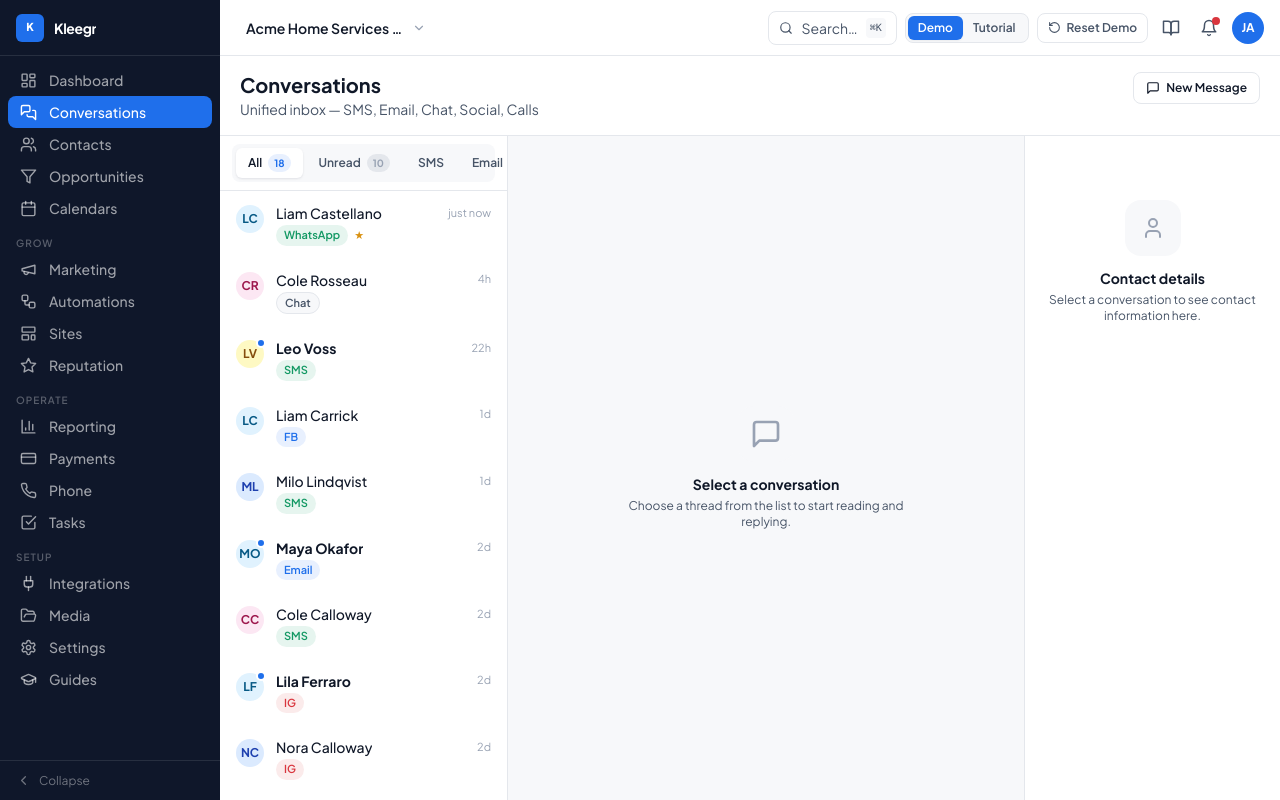
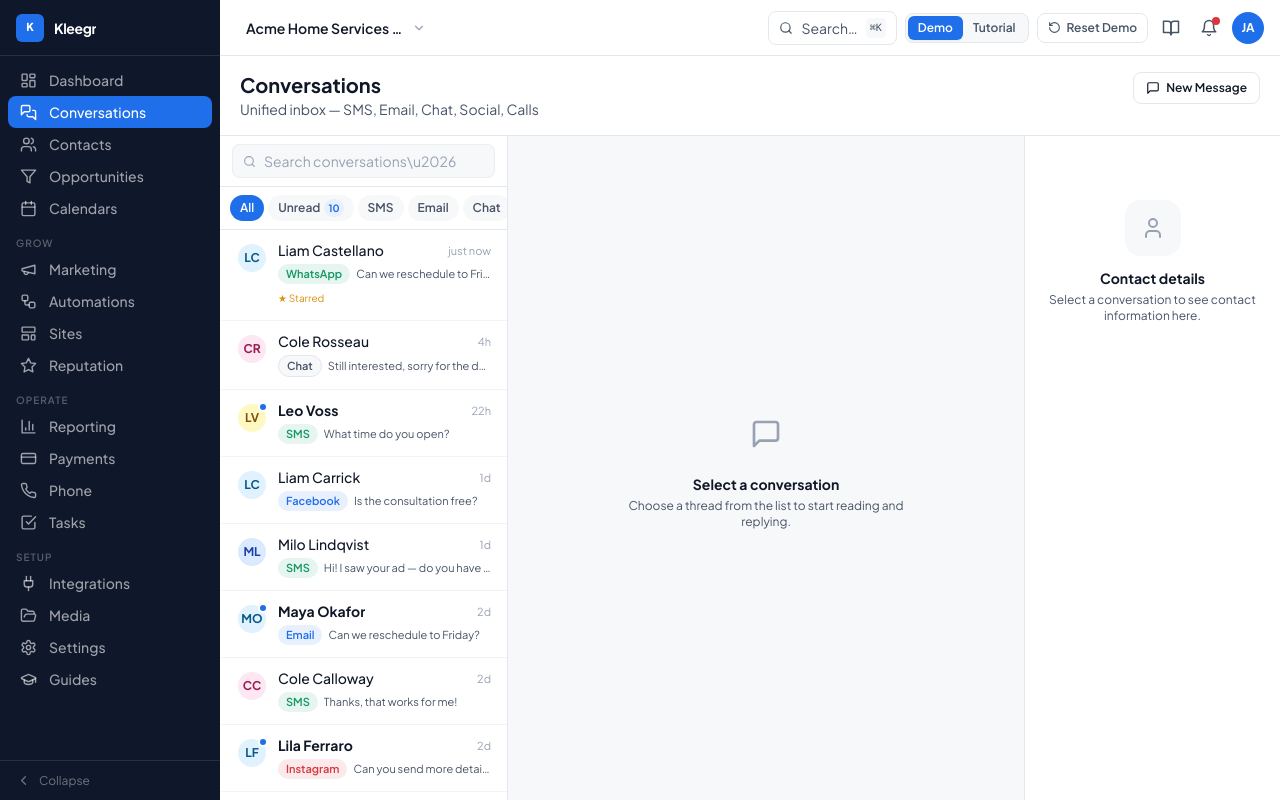
Before and after one commit to kleegr/kleegr-ghl-mock, a React (Vite) app: page /conversations in a window 1280 px wide. Built offline with nearby package versions, Linux system fonts and the light colour scheme.

Commit message:
feat(conversations): add search, fix threadItem tour attr, expand channel filters

```diff
--- a/src/modules/conversations/components/ConversationList.tsx
+++ b/src/modules/conversations/components/ConversationList.tsx
@@ -1,26 +1,30 @@
 /**
  * ConversationList — left pane of the Conversations inbox.
  *
- * Shows channel filter tabs (pill variant) and a scrollable list of
+ * Shows a search bar, channel filter pills, and a scrollable list of
  * conversation items. Selecting an item marks it read and calls onSelect.
+ *
+ * data-tour targets:
+ *  conversations.list     — outer wrapper
+ *  conversations.filters  — channel filter strip
+ *  conversations.threadItem — each conversation button
  */
-import { useMemo } from 'react';
-import { MessageSquare } from 'lucide-react';
-import { Avatar, Badge, EmptyState, Tabs } from '@/components/ui/primitives';
-import type { TabItem } from '@/components/ui/primitives';
+import { useMemo, useState } from 'react';
+import { MessageSquare, Search, X } from 'lucide-react';
+import { Avatar, Badge, EmptyState } from '@/components/ui/primitives';
 import { useStore } from '@/store/useStore';
 import { cx, relativeTime, fullName } from '@/utils';
 import type { Channel } from '@/types';
 import type { ConvFilter } from '../Conversations';
 
-// ── Channel display metadata ─────────────────────────────────────────────────
+// ── Channel display metadata ──────────────────────────────────────────────────
 
 const CHANNEL_LABELS: Record<Channel, string> = {
   sms:       'SMS',
   email:     'Email',
   webchat:   'Chat',
-  facebook:  'FB',
-  instagram: 'IG',
+  facebook:  'Facebook',
+  instagram: 'Instagram',
   whatsapp:  'WhatsApp',
   call:      'Call',
 };
@@ -37,7 +41,21 @@ const CHANNEL_TONES: Record<Channel, ToneValue> = {
   call:      'warn',
 };
 
-// ── Props ────────────────────────────────────────────────────────────────────
+// ── Filter tab config ─────────────────────────────────────────────────────────
+
+const FILTER_TABS: { id: ConvFilter; label: string }[] = [
+  { id: 'all',       label: 'All' },
+  { id: 'unread',    label: 'Unread' },
+  { id: 'sms',       label: 'SMS' },
+  { id: 'email',     label: 'Email' },
+  { id: 'webchat',   label: 'Chat' },
+  { id: 'facebook',  label: 'FB' },
+  { id: 'instagram', label: 'IG' },
+  { id: 'whatsapp',  label: 'WhatsApp' },
+  { id: 'call',      label: 'Calls' },
+];
+
+// ── Props ─────────────────────────────────────────────────────────────────────
 
 interface ConversationListProps {
   selectedId: string | null;
@@ -46,7 +64,7 @@ interface ConversationListProps {
   onSelect: (id: string) => void;
 }
 
-// ── Component ────────────────────────────────────────────────────────────────
+// ── Component ─────────────────────────────────────────────────────────────────
 
 export function ConversationList({
   selectedId,
@@ -54,29 +72,56 @@ export function ConversationList({
   onFilterChange,
   onSelect,
 }: ConversationListProps) {
-  const conversations    = useStore((s) => s.conversations);
-  const contacts         = useStore((s) => s.contacts);
+  const conversations        = useStore((s) => s.conversations);
+  const contacts             = useStore((s) => s.contacts);
+  const messages             = useStore((s) => s.messages);
   const markConversationRead = useStore((s) => s.markConversationRead);
+
+  const [search, setSearch] = useState('');
 
   const unreadCount = useMemo(
     () => conversations.filter((c) => c.unread).length,
     [conversations],
   );
 
+  // Pre-compute last message per conversation to show as preview
+  const lastMsgBody = useMemo(() => {
+    const map = new Map<string, string>();
+    messages.forEach((m) => {
+      const existing = map.get(m.conversationId);
+      // Keep the latest message (messages array is not sorted, so compare by id suffix isn't reliable —
+      // we rely on insertion order and always overwrite, since seed sorts conversations desc)
+      if (!existing) map.set(m.conversationId, m.direction === 'outbound' ? `You: ${m.body}` : m.body);
+    });
+    return map;
+  }, [messages]);
+
   const filtered = useMemo(() => {
-    if (filter === 'all') return conversations;
-    if (filter === 'unread') return conversations.filter((c) => c.unread);
-    return conversations.filter((c) => c.channel === (filter as Channel));
-  }, [conversations, filter]);
+    let list = [...conversations];
 
-  const filterTabs: TabItem[] = [
-    { id: 'all',     label: 'All',    count: conversations.length },
-    { id: 'unread',  label: 'Unread', count: unreadCount },
-    { id: 'sms',     label: 'SMS' },
-    { id: 'email',   label: 'Email' },
-    { id: 'webchat', label: 'Chat' },
-    { id: 'call',    label: 'Calls' },
-  ];
+    // Channel / meta filter
+    if (filter === 'unread') {
+      list = list.filter((c) => c.unread);
+    } else if (filter !== 'all') {
+      list = list.filter((c) => c.channel === (filter as Channel));
+    }
+
+    // Search by contact name / email / phone
+    const q = search.trim().toLowerCase();
+    if (q) {
+      list = list.filter((conv) => {
+        const contact = contacts.find((c) => c.id === conv.contactId);
+        if (!contact) return false;
+        return (
+          fullName(contact).toLowerCase().includes(q) ||
+          contact.email.toLowerCase().includes(q) ||
+          contact.phone.includes(q)
+        );
+      });
+    }
+
+    return list;
+  }, [conversations, contacts, filter, search]);
 
   function handleSelect(id: string) {
     markConversationRead(id);
@@ -86,17 +131,68 @@ export function ConversationList({
   return (
     <div className="flex h-full flex-col" data-tour="conversations.list">
 
-      {/* Channel filter tabs */}
+      {/* Search bar */}
+      <div className="shrink-0 border-b border-line bg-surface px-3 py-2">
+        <div className="flex items-center gap-2 rounded-lg border border-line/60 bg-surface-sunken px-2.5 py-1.5">
+          <Search size={13} className="shrink-0 text-ink-subtle" aria-hidden />
+          <input
+            type="text"
+            value={search}
+            onChange={(e) => setSearch(e.target.value)}
+            placeholder="Search conversations\u2026"
+            aria-label="Search conversations"
+            className="min-w-0 flex-1 bg-transparent text-sm text-ink placeholder:text-ink-subtle outline-none"
+          />
+          {search && (
+            <button
+              type="button"
+              onClick={() => setSearch('')}
+              aria-label="Clear search"
+              className="shrink-0 text-ink-subtle hover:text-ink"
+            >
+              <X size={12} />
+            </button>
+          )}
+        </div>
+      </div>
+
+      {/* Channel filter pills */}
       <div
-        className="shrink-0 overflow-x-auto border-b border-line bg-surface px-3 py-2"
+        className="shrink-0 overflow-x-auto border-b border-line bg-surface px-2.5 py-2"
         data-tour="conversations.filters"
+        style={{ scrollbarWidth: 'none' }}
       >
-        <Tabs
-          tabs={filterTabs}
-          active={filter}
-          onChange={onFilterChange}
-          variant="pill"
-        />
+        <div className="flex gap-1">
+          {FILTER_TABS.map((tab) => {
+            const isActive = filter === tab.id;
+            const isUnread = tab.id === 'unread';
+            return (
+              <button
+                key={tab.id}
+                type="button"
+                onClick={() => onFilterChange(tab.id)}
+                className={cx(
+                  'inline-flex shrink-0 items-center gap-1 rounded-full px-2.5 py-1 text-xs font-semibold transition-colors',
+                  isActive
+                    ? 'bg-brand text-brand-fg'
+                    : 'bg-surface-sunken text-ink-muted hover:text-ink',
+                )}
+              >
+                {tab.label}
+                {isUnread && unreadCount > 0 && (
+                  <span
+                    className={cx(
+                      'rounded-full px-1 py-px text-[10px] font-bold',
+                      isActive ? 'bg-white/20 text-white' : 'bg-brand-soft text-brand',
+                    )}
+                  >
+                    {unreadCount}
+                  </span>
+                )}
+              </button>
+            );
+          })}
+        </div>
       </div>
 
       {/* Scrollable conversation list */}
@@ -104,9 +200,17 @@ export function ConversationList({
         {filtered.length === 0 ? (
           <EmptyState
             icon={<MessageSquare size={24} />}
-            title={filter === 'unread' ? 'All caught up!' : 'No conversations'}
+            title={
+              search
+                ? 'No results'
+                : filter === 'unread'
+                ? 'All caught up!'
+                : 'No conversations'
+            }
             body={
-              filter === 'unread'
+              search
+                ? `No conversations matching \u201C${search}\u201D.`
+                : filter === 'unread'
                 ? 'You have no unread messages right now.'
                 : 'No conversations match this filter.'
             }
@@ -114,25 +218,23 @@ export function ConversationList({
         ) : (
           <ul role="listbox" aria-label="Conversations">
             {filtered.map((conv) => {
-              const contact  = contacts.find((c) => c.id === conv.contactId);
-              const name     = contact ? fullName(contact) : 'Unknown Contact';
+              const contact    = contacts.find((c) => c.id === conv.contactId);
+              const name       = contact ? fullName(contact) : 'Unknown Contact';
               const isSelected = conv.id === selectedId;
+              const preview    = lastMsgBody.get(conv.id);
 
               return (
-                <li
-                  key={conv.id}
-                  role="option"
-                  aria-selected={isSelected}
-                  data-tour="conversations.threadItem"
-                >
+                <li key={conv.id} role="option" aria-selected={isSelected}>
                   <button
                     type="button"
+                    data-tour="conversations.threadItem"
                     onClick={() => handleSelect(conv.id)}
                     className={cx(
-                      'flex w-full items-start gap-3 px-4 py-3 text-left transition-colors',
-                      'hover:bg-surface-sunken',
+                      'flex w-full items-start gap-3 border-b border-line/50 border-l-2 px-4 py-3 text-left transition-colors',
                       'focus-visible:outline-none focus-visible:ring-2 focus-visible:ring-inset focus-visible:ring-brand/40',
-                      isSelected ? 'bg-brand-soft' : '',
+                      isSelected
+                        ? 'border-l-brand bg-brand-soft'
+                        : 'border-l-transparent hover:bg-surface-sunken',
                     )}
                   >
                     {/* Avatar + unread dot */}
@@ -151,7 +253,7 @@ export function ConversationList({
                       <div className="flex items-center justify-between gap-2">
                         <span
                           className={cx(
-                            'truncate text-sm',
+                            'truncate text-sm leading-tight',
                             conv.unread ? 'font-bold text-ink' : 'font-medium text-ink',
                           )}
                         >
@@ -161,14 +263,19 @@ export function ConversationList({
                           {relativeTime(conv.lastMessageAt)}
                         </span>
                       </div>
-                      <div className="mt-0.5 flex items-center gap-1.5">
-                        <Badge tone={CHANNEL_TONES[conv.channel]}>
+                      <div className="mt-1 flex items-center gap-1.5 min-w-0">
+                        <Badge tone={CHANNEL_TONES[conv.channel]} size="sm" className="shrink-0">
                           {CHANNEL_LABELS[conv.channel]}
                         </Badge>
-                        {conv.starred && (
-                          <span className="text-[11px] text-warn" title="Starred">★</span>
+                        {preview && (
+                          <p className="min-w-0 flex-1 truncate text-[11px] text-ink-muted leading-tight">
+                            {preview}
+                          </p>
                         )}
                       </div>
+                      {conv.starred && (
+                        <span className="mt-0.5 text-[10px] text-warn" aria-label="Starred">★ Starred</span>
+                      )}
                     </div>
                   </button>
                 </li>
```
